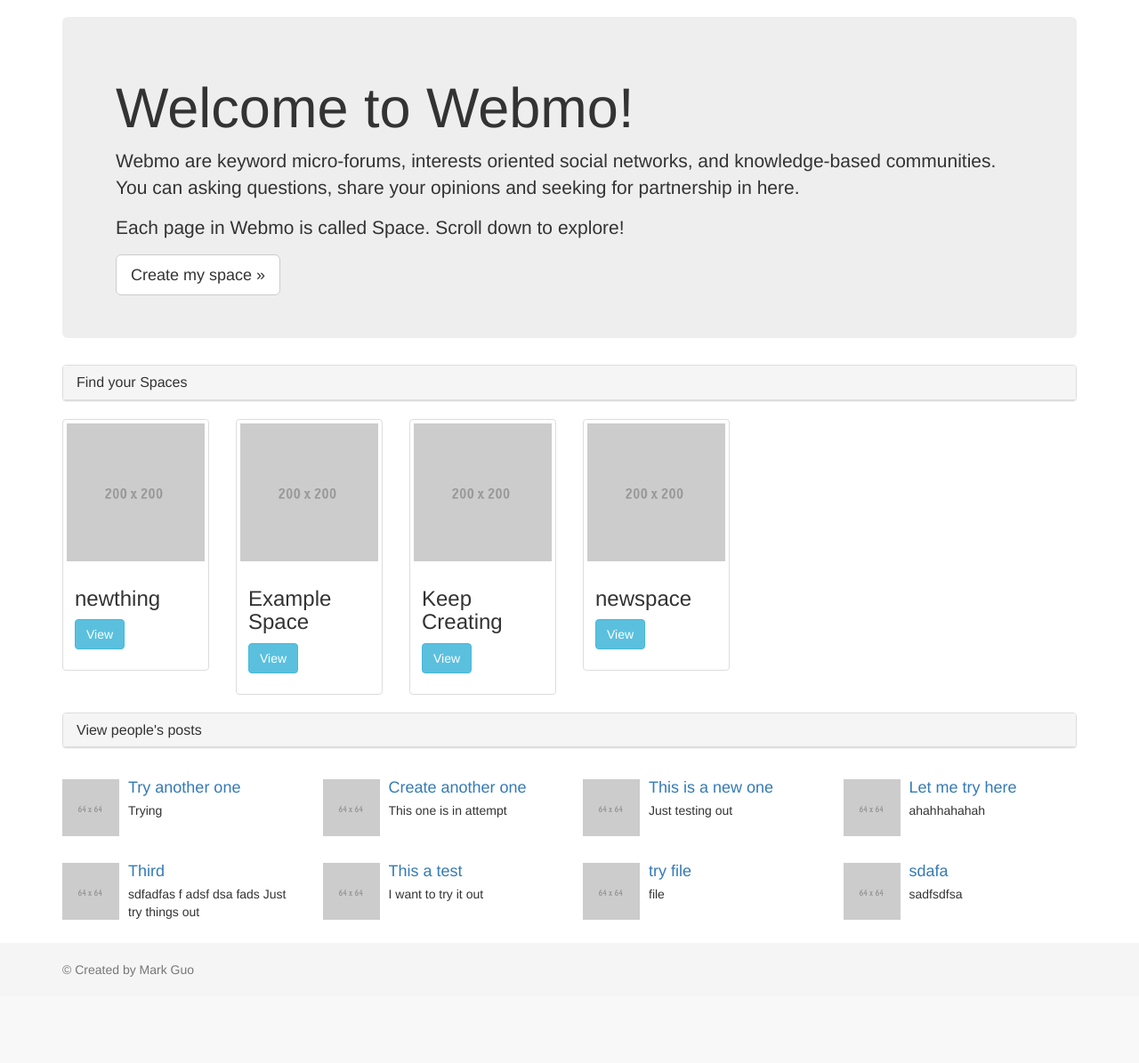
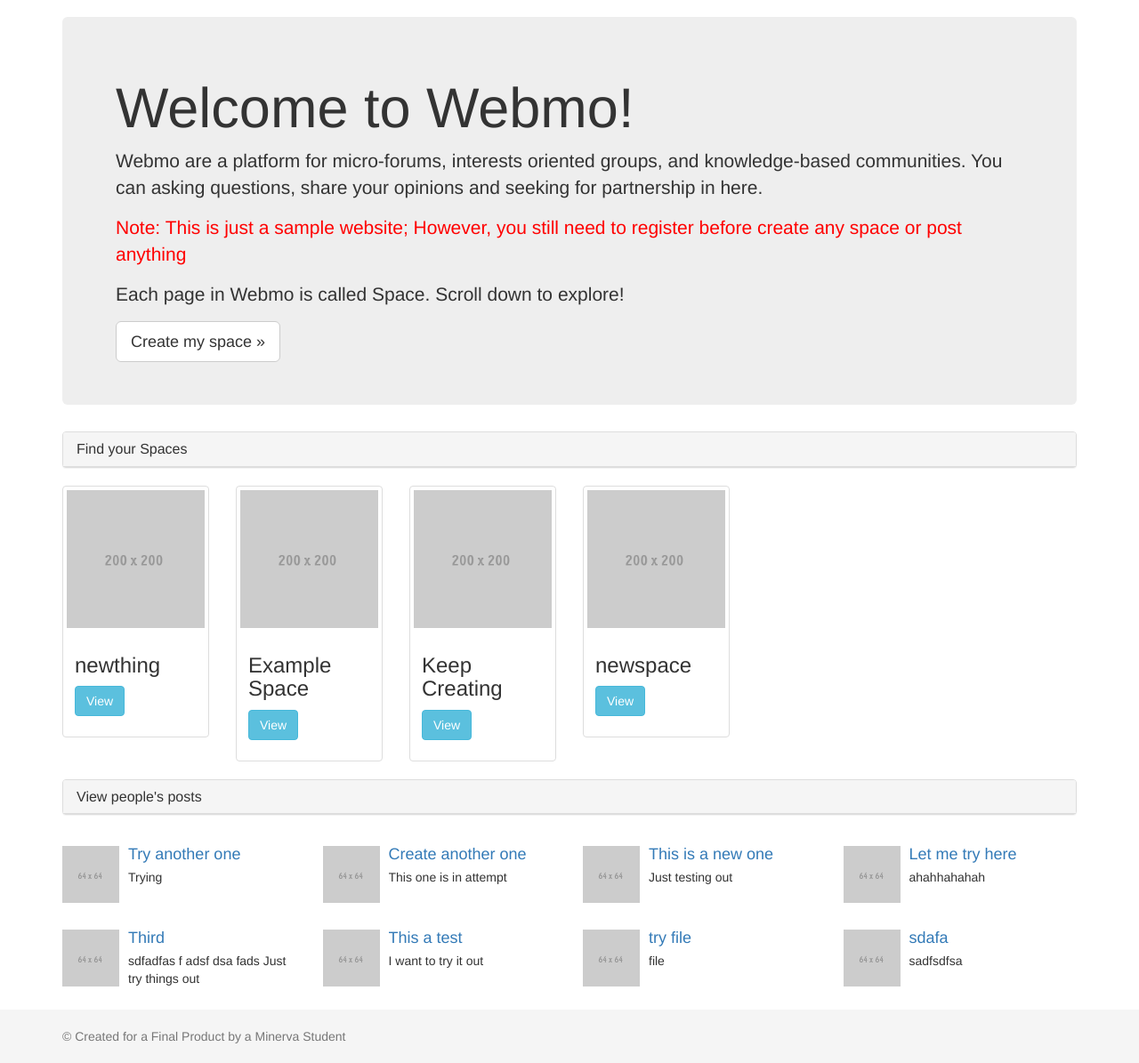
Before and after one commit to markguo40/webmo, a Django app: page / in a window 1280 px wide. Shown: the part 51-1246 px from the top of the page at 89% size. Before the commit the page ends 1149 px from the top, so only its background shows below. Run offline with Django 3.2, Linux system fonts and the light colour scheme; data comes from the database, SQL or seed files in the repository; both versions use the stored data as it was after the commit; some libraries are stand-ins or nearby versions.

Commit message:
change for final

```diff
--- a/forums/views.py
+++ b/forums/views.py
@@ -6,7 +6,7 @@ from django.contrib import messages
 from .models import Forum, Session, Post, Comment
 
 
-def log_process(request):
+def log_process(request, signup1=False):
     go = False
     if request.user.is_authenticated():
         if request.method == 'POST':
@@ -35,6 +35,8 @@ def log_process(request):
         else:
             go = True
     else:
+        if signup1 == True:
+            return False
         if request.method == 'POST':
             username = request.POST['username']
             password = request.POST['password']
@@ -123,7 +125,7 @@ def space(request, name, session="k1n234#$normal$%^&*"):
 
 
 def signup(request):
-    go = log_process(request)
+    go = log_process(request, True)
     if go:
         return HttpResponseRedirect('/')
     else:
@@ -131,6 +133,8 @@ def signup(request):
         if request.method == 'POST':
             if form.is_valid():
                 form.save()
+                messages.success(request, 'Now you have your username:' + str(request.POST['username'])+
+                                 '. You can login with it! :D')
 
     context = {
         'n': range(8),
--- a/src/settings.py
+++ b/src/settings.py
@@ -23,7 +23,7 @@ BASE_DIR = os.path.dirname(os.path.dirname(os.path.abspath(__file__)))
 SECRET_KEY = '(zvzzqyvq^@(%f%p+tao8s_0-jgp_)mvdz!ss4m$h_j!=oy$wj'
 
 # SECURITY WARNING: don't run with debug turned on in production!
-DEBUG = False
+DEBUG = True
 
 ALLOWED_HOSTS = ['webmo.herokuapp.com']
 
--- a/templates/base.html
+++ b/templates/base.html
@@ -47,10 +47,12 @@
       <!-- Main component for a primary marketing message or call to action -->
       <div class="jumbotron">
         <h1>Welcome to Webmo!</h1>
-        <p>Webmo are keyword micro-forums, interests oriented social networks, and knowledge-based
+        <p>Webmo are a platform for micro-forums, interests oriented groups, and knowledge-based
             communities.
         You can asking questions, share your opinions and seeking for partnership in here.
         </p>
+          <p style="color:red">Note: This is just a sample website; However,
+              you still need to register before create any space or post anything</p>
           <p>Each page in Webmo is called Space. Scroll down to explore!</p>
         <div>
           <a class="btn btn-lg btn-default"
--- a/templates/footer.html
+++ b/templates/footer.html
@@ -13,7 +13,7 @@
 
 <footer class="footer">
   <div class="container">
-    <p class="text-muted">&copy; Created by Mark Guo</p>
+    <p class="text-muted">&copy; Created for a Final Product by a Minerva Student</p>
   </div>
 </footer>
 
--- a/templates/space.html
+++ b/templates/space.html
@@ -120,8 +120,9 @@
                     {% else %}
                   <a href="{% url 'spacewithsession' name=forum.urlname session=i.urlname %}" class="list-group-item">{{ i.name }}</a>
                     {% endif %}
-
                   {% endfor %}
+                  <a class="list-group-item">Other forums which were random selected</a>
+                  <a class="list-group-item">Other forums by greedy algorithm</a>
               </div>
             </div><!--/.sidebar-offcanvas-->
         </div>
```
Also changed, not shown: templates/signup.html (+8 -0 lines), db.sqlite3.
